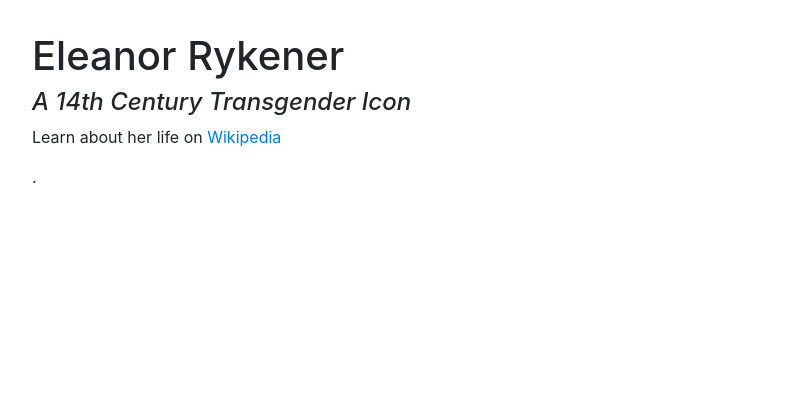
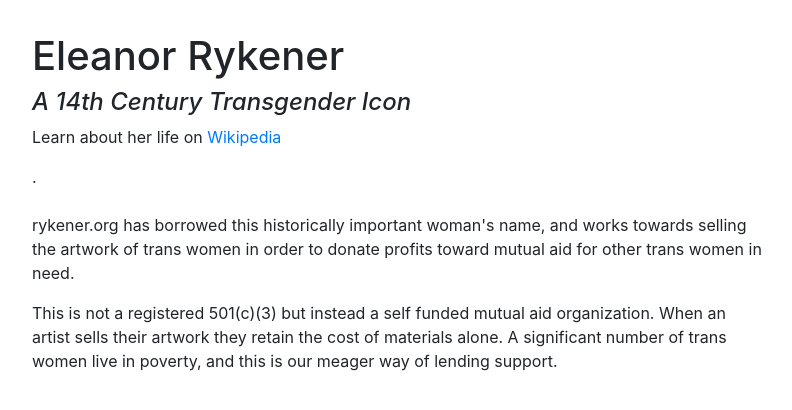
Before and after one commit to rykener/rykener.org, a React (Create React App) app: page / in a window 1280 px wide. Shown: the top 410 px of the page, without its empty margins (240-1032 px from the left). Built offline with nearby package versions, Linux system fonts and the light colour scheme.

Commit message:
add explaination test for what org is

```diff
--- a/src/App.js
+++ b/src/App.js
@@ -13,6 +13,19 @@ function App() {
         <h1>Eleanor Rykener</h1>
         <h4><i>A 14th Century Transgender Icon</i></h4>
         <p>Learn about her life on <a href="https://en.wikipedia.org/wiki/John/Eleanor_Rykener">Wikipedia</a></p>.
+        <br/>
+        <br/>
+        <p>
+          rykener.org has borrowed this historically important woman's name,
+          and works towards selling the artwork of trans women in order to
+          donate profits toward mutual aid for other trans women in need.
+        </p>
+        <p>
+          This is not a registered 501(c)(3) but instead a self funded mutual
+          aid organization. When an artist sells their artwork they retain the
+          cost of materials alone. A significant number of trans women live in
+          poverty, and this is our meager way of lending support.
+        </p>
       </div>
       <div className="main">
         <Switch>
```
